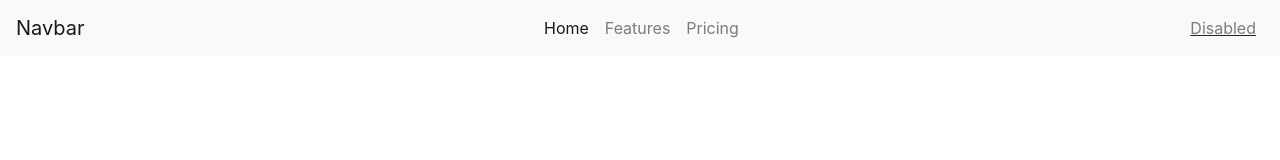
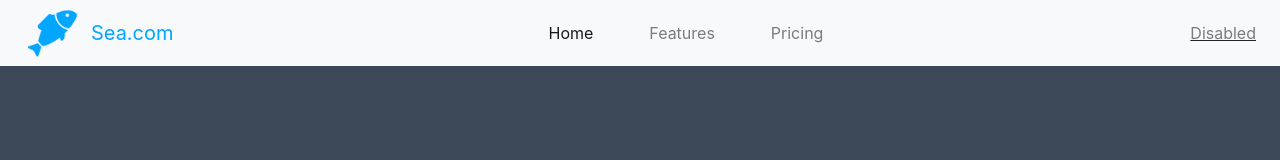
Before and after one commit to giovannialonsobueno/Site, a plain HTML site: page index.html in a window 1280 px wide. Drawn offline with nearby package versions, Linux system fonts and the light colour scheme.

Commit message:
Navbar com Logo

```diff
--- a/index.css
+++ b/index.css
@@ -1,14 +1,27 @@
 body {
+	background-color: #3c4858;
     padding: 0px;
     margin: 0px;
 }
 
-#navbarNav
-{
+.navbar-brand{
+	margin-left: 1%;
+}
+
+#peixe {
+	margin-left: 1%;
+	width: 50px;
+	height: 50px;
+}
+
+#navbarNav {
 	justify-content: center;
 }
 
-#navUsus
-{
+#navUsus {
 	justify-content: flex-end;
 }
+
+.nav-link{
+	margin-left: 5vh;
+}
--- a/index.html
+++ b/index.html
@@ -10,7 +10,8 @@
 <body>
     <header>
         <nav class="navbar navbar-expand-lg navbar-light bg-light">
-            <a class="navbar-brand" href="#">Navbar</a>
+            <img id="peixe" src="icon.png">
+            <a class="navbar-brand" href="#"><font color="#00A6FF"> Sea.com </font></a>
             <button class="navbar-toggler" type="button" data-toggle="collapse" data-target="#navbarNav" aria-controls="navbarNav" aria-expanded="false" aria-label="Toggle navigation">
               <span class="navbar-toggler-icon"></span>
             </button>
```
Also changed, not shown: icon.png (added).
